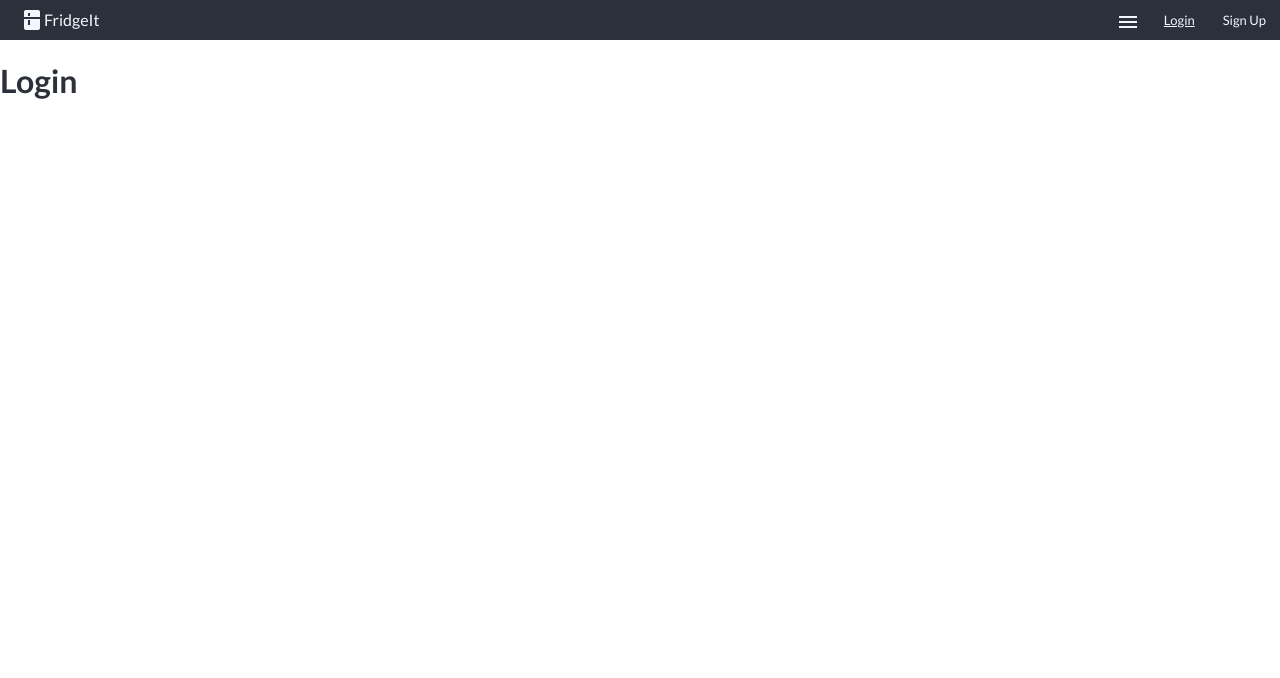
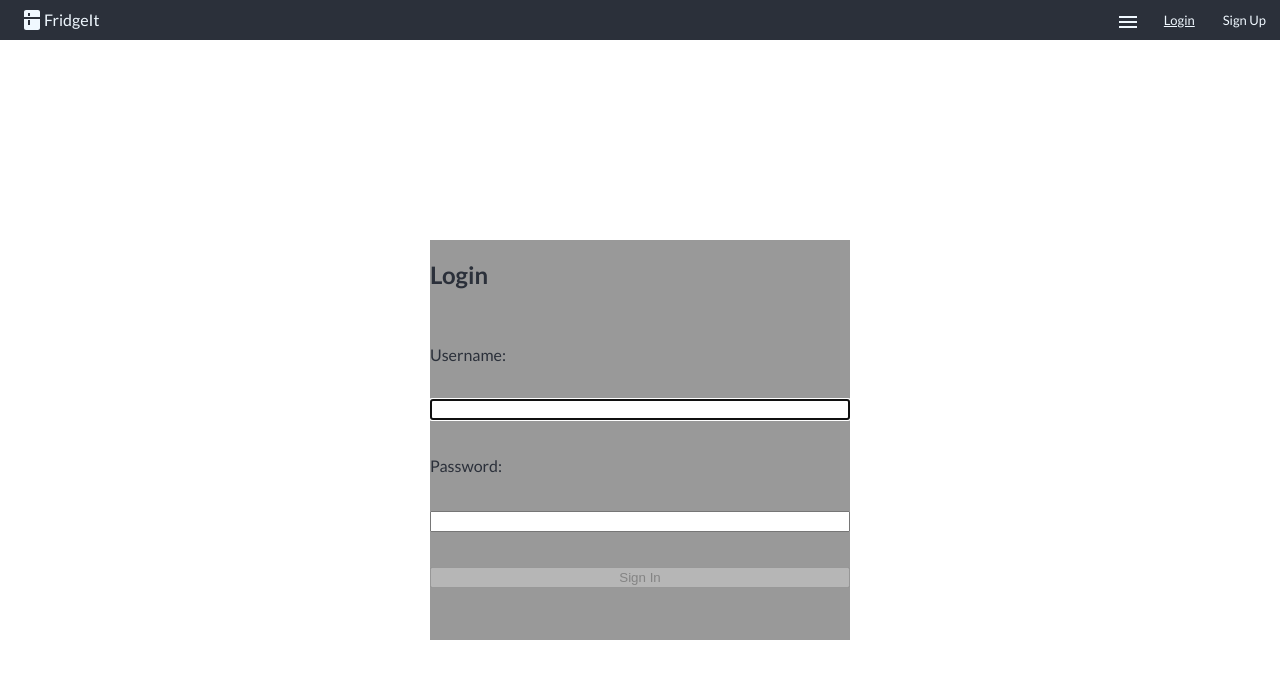
Before and after one commit to archiemartini/BoB_mk2_frontend, a React (Create React App) app: page /login in a window 1280 px wide. Shown: the top 678 px of the page. Built offline with nearby package versions, Linux system fonts and the light colour scheme; the HTML template or start-up script is replaced by a standard one.

Commit message:
tests written for meals, user unnecessary??

```diff
--- /dev/null
+++ b/babel.config.json
@@ -0,0 +1,4 @@
+{
+  "presets": ["@babel/preset-env"],
+  "plugins": ["@babel/plugin-transform-runtime"]
+}
--- a/package.json
+++ b/package.json
@@ -45,5 +45,8 @@
       "last 1 firefox version",
       "last 1 safari version"
     ]
+  },
+  "devDependencies": {
+    "axios-mock-adapter": "^1.21.2"
   }
 }
--- a/src/pages/Home.js
+++ b/src/pages/Home.js
@@ -2,7 +2,7 @@ import { useState, useRef } from "react"
 import { useDispatch, useSelector } from "react-redux"
 import MealCard from "../components/MealCard"
 import SelectedMeal from "../components/SelectedMeal"
-import { loadMeals, selectMeal } from "../store/meals"
+import { searchMeals, selectMeal } from "../store/meals"
 import { Button } from "@mui/material"
 import CustomTextField from "../components/CustomMUI/CustomTextField"
 
@@ -20,7 +20,7 @@ export default function Home() {
 
 
   const handleSearchSubmit = async () => {
-    await dispatch(loadMeals({search: search}))
+    await dispatch(searchMeals({search: search}))
     setShowMeals(true)
   }
 
@@ -44,6 +44,7 @@ export default function Home() {
         <CustomTextField
           label="Search Meals"
           onChange={(e) => setSearch(e.target.value)}
+          value={search}
          />
         <div className="search-button">
           <Button
--- a/src/pages/Login.js
+++ b/src/pages/Login.js
@@ -1,5 +1,90 @@
+import { useRef, useState, useEffect } from "react"
+import { useDispatch } from "react-redux"
+
+const USER_REGEX = /^[A-z][A-z0-9-_]{3,23}$/;
+// must start with lower or upper case, then must be followed from anywhere between three to 23 characters that cna be lower/upper/digits/hyphens/underscores
+const PWD_REGEX = /^.{4,24}$/;
+// password must contain one upper case, one lower case one digit and one special character
+
 export default function Login() {
+
+  // https://www.youtube.com/watch?v=brcHK3P6ChQ&list=PL0Zuz27SZ-6PRCpm9clX0WiBEMB70FWwd&ab_channel=DaveGray
+
+  const userRef = useRef();
+  const errRef = useRef();
+
+  const [user, setUser] = useState('');
+  const [validName, setValidName] = useState(false);
+
+  const [pwd, setPwd] = useState('');
+  const [validPwd, setValidPwd] = useState(false);
+
+  const [matchPwd, setMatchPwd] = useState('');
+  const [validMatch, setValidMatch] = useState(false);
+
+  const [errMsg, setErrMsg] = useState('');
+
+  const dispatch = useDispatch()
+
+  useEffect(() => {
+      userRef.current.focus();
+  }, [])
+
+  useEffect(() => {
+      setValidName(USER_REGEX.test(user));
+  }, [user])
+
+  useEffect(() => {
+      setValidPwd(PWD_REGEX.test(pwd));
+      setValidMatch(pwd === matchPwd);
+  }, [pwd, matchPwd])
+
+  useEffect(() => {
+      setErrMsg('');
+  }, [user, pwd, matchPwd])
+
+  const handleSubmit = async (e) => {
+      e.preventDefault();
+
+  }
+
   return (
-    <h1>Login</h1>
+      <div className="signup-login--page">
+          <section>
+              <p ref={errRef} className={errMsg ? "errmsg" : "offscreen"} aria-live="assertive">{errMsg}</p>
+                <h1>Login</h1>
+                <form onSubmit={handleSubmit} autoComplete="off">
+                <label htmlFor="username">
+                  Username:
+                </label>
+                  <input
+                    type="text"
+                    id="username"
+                    ref={userRef}
+                    autoComplete="off"
+                    onChange={(e) => setUser(e.target.value)}
+                    value={user}
+                    required
+                    aria-invalid={validName ? "false" : "true"}
+                    aria-describedby="uidnote"
+                  />
+
+                  <label htmlFor="password">
+                      Password:
+                  </label>
+                  <input
+                    type="password"
+                    id="password"
+                    onChange={(e) => setPwd(e.target.value)}
+                    autoComplete="off"
+                    value={pwd}
+                    required
+                    aria-invalid={validPwd ? "false" : "true"}
+                    aria-describedby="pwdnote"
+                  />
+                  <button disabled={!validName || !validPwd || !validMatch ? true : false}>Sign In</button>
+                </form>
+              </section>
+      </div>
   )
 }
--- a/src/store/meals.js
+++ b/src/store/meals.js
@@ -28,11 +28,11 @@ const slice = createSlice({
     selectedMealReceived: (meals, action) => {
       console.log("selectedmealReceived", action.payload)
       meals.selectedMeal.info = action.payload
-      meals.loading = false;
-      meals.lastFetch = Date.now()
+      meals.selectedMeal.loading = false;
+      meals.selectedMeal.lastFetch = Date.now()
     },
     selectedMealRequestFailed: (meals, action) => {
-      meals.loading = false
+      meals.selectedMeal.loading = false
     },
   }
 })
@@ -49,7 +49,7 @@ export const {
 } = slice.actions
 
 //holdall function for above actions
-export const loadMeals = (data) => (dispatch, getState) => {
+export const searchMeals = (data) => (dispatch, getState) => {
   const url = '/meals'
 
   // const { lastFetch } = getState().entities.meals;
--- a/src/store/user.js
+++ b/src/store/user.js
@@ -1,4 +1,4 @@
-import { createAction, createSlice } from "@reduxjs/toolkit";
+import { createSlice } from "@reduxjs/toolkit";
 import { apiCallBegan } from "./api";
 
 
```
Also changed, not shown: src/store/bugs.js (deleted, +0 -163 lines), 2 other files (tests, documents, lock files or other folders).
